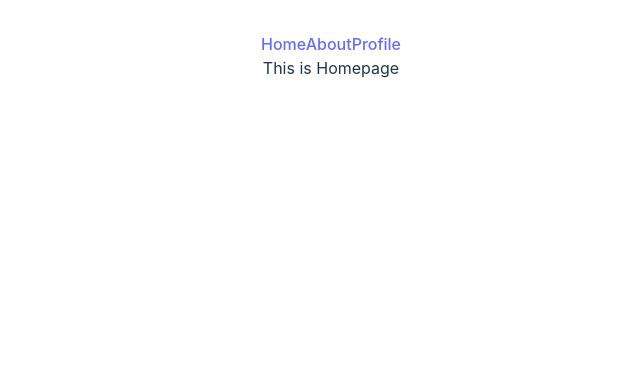
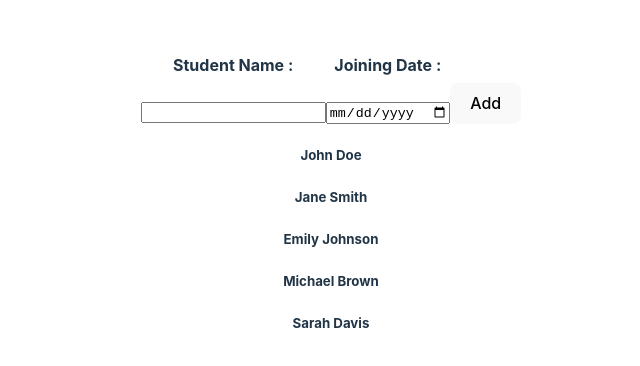
Before and after one commit to felixchen3674/react04292024, a React (Vite) app in the folder homework/react_homework/: page / in a window 1280 px wide. Shown: the top 366 px of the page, without its empty margins (309-949 px from the left). Built offline with nearby package versions, Linux system fonts and the light colour scheme.

Commit message:
update homework

```diff
--- a/homework/react_homework/src/App.css
+++ b/homework/react_homework/src/App.css
@@ -96,3 +96,12 @@ td {
   background-color: black;
   color: white;
 }
+
+.searchContainer {
+  display: flex;
+}
+.btnContainer {
+  display: flex;
+  flex-direction: column;
+  justify-content: end;
+}
--- a/homework/react_homework/src/App.tsx
+++ b/homework/react_homework/src/App.tsx
@@ -1,3 +1,4 @@
+import React from "react";
 import "./App.css";
 // import { TodoListApp } from "./day12_interactivity/TodoListApp";
 // import { TodoListApp } from "./day12_interactivity/TodoListApp";
@@ -28,6 +29,9 @@ import ToDoApp from "./day21_routing";
 import Day21Play from "./day21_routing/notes";
 import TodoProvider from "./day21_routing/todoWRouter/components/todoContext";
 
+import DormProvider from "./many_practices/DormitoryList/dormContext";
+import DomitroyList from "./many_practices/DormitoryList";
+
 function App() {
   // const student: StudentType = {
   //   id: 1,
@@ -38,9 +42,7 @@ function App() {
 
   return (
     <div>
-      <div>
-        {/* <Counter initialCount={0} /> */}
-      </div>
+      <div>{/* <Counter initialCount={0} /> */}</div>
       {/* <TodoProvider>
         <ToDoApp />
       </TodoProvider> */}
@@ -51,9 +53,12 @@ function App() {
       {/* <Day16Play /> */}
       {/* <Day17Play /> */}
       {/* <ReduxTodoSolution /> */}
-      <Day21Play />
+      {/* <Day21Play /> */}
       {/* <Day22Play /> */}
-      </div>
+      <DormProvider>
+        <DomitroyList />
+      </DormProvider>
+    </div>
   );
 }
 
--- /dev/null
+++ b/homework/react_homework/src/many_practices/DormitoryList/AddBtn.tsx
@@ -0,0 +1,11 @@
+import React, { useContext } from "react";
+import { dormContext } from "./dormContext";
+
+export default function AddBtn() {
+  const { handleOnclick } = useContext(dormContext);
+  return (
+    <div className="btnContainer">
+      <button onClick={handleOnclick}> Add</button>
+    </div>
+  );
+}
--- /dev/null
+++ b/homework/react_homework/src/many_practices/DormitoryList/ErrorHandler.tsx
@@ -0,0 +1,16 @@
+import React, { useContext } from "react";
+import { dormContext } from "./dormContext";
+
+export default function ErrorHandler() {
+  const { handleOnChange, error } = useContext(dormContext);
+  return (
+    <div className="errorContainer">
+      {error && (
+        <div>
+          <p>{error}</p>
+          <button onClick={handleOnChange}>x</button>
+        </div>
+      )}
+    </div>
+  );
+}
--- /dev/null
+++ b/homework/react_homework/src/many_practices/DormitoryList/JoiningDate.tsx
@@ -0,0 +1,16 @@
+import React, { useContext } from "react";
+import { dormContext } from "./dormContext";
+
+export default function JoiningDate() {
+  const { joinDate, setJoinDate } = useContext(dormContext);
+  return (
+    <div className="joinDateContainer">
+      <h4>Joining Date :</h4>
+      <input
+        type="date"
+        value={joinDate}
+        onChange={(e) => setJoinDate(e.target.value)}
+      ></input>
+    </div>
+  );
+}
--- /dev/null
+++ b/homework/react_homework/src/many_practices/DormitoryList/RenderList.tsx
@@ -0,0 +1,14 @@
+import React, { useContext } from "react";
+import { dormContext } from "./dormContext";
+
+export default function RenderList() {
+  const { data } = useContext(dormContext);
+  return (
+    <div className="ResidentListContainer">
+      {data &&
+        data.map((item) => {
+          return <h5 key={item.name}>{item.name}</h5>;
+        })}
+    </div>
+  );
+}
--- /dev/null
+++ b/homework/react_homework/src/many_practices/DormitoryList/Search.tsx
@@ -0,0 +1,14 @@
+import React from "react";
+import StudentName from "./StudentName";
+import JoiningDate from "./JoiningDate";
+import AddBtn from "./AddBtn";
+
+export default function Search() {
+  return (
+    <div className="searchContainer">
+      <StudentName />
+      <JoiningDate />
+      <AddBtn />
+    </div>
+  );
+}
--- /dev/null
+++ b/homework/react_homework/src/many_practices/DormitoryList/StudentName.tsx
@@ -0,0 +1,16 @@
+import React, { useContext } from "react";
+import { dormContext } from "./dormContext";
+
+export default function StudentName() {
+  const { studentName, setStudentName } = useContext(dormContext);
+  return (
+    <div className="studentNameContainer">
+      <h4>Student Name :</h4>
+      <input
+        type="text"
+        value={studentName}
+        onChange={(e) => setStudentName(e.target.value)}
+      ></input>
+    </div>
+  );
+}
--- /dev/null
+++ b/homework/react_homework/src/many_practices/DormitoryList/dormContext.tsx
@@ -0,0 +1,77 @@
+import React, { createContext, useState } from "react";
+import studentsList from "./studentList";
+
+export const dormContext = createContext(null);
+
+export default function DormProvider({ children }) {
+  const [studentName, setStudentName] = useState("");
+  const [joinDate, setJoinDate] = useState("");
+  const [error, setError] = useState("");
+  const [data, setData] = useState(studentsList);
+
+  const handleOnclick = () => {
+    if (!studentName || !joinDate) {
+      setError("Please enter all the fields");
+      return;
+    } else if (
+      !studentsList.some(
+        (item) => item.name.toLowerCase() === studentName.toLowerCase()
+      )
+    ) {
+      setError(`Sorry, ${studentName} is not a verified student!`);
+      return;
+    } else {
+      const target = studentsList.find(
+        (item) => item.name.toLowerCase() === studentName.toLowerCase()
+      );
+      console.log(target);
+      if (new Date(target.validityDate) < new Date(joinDate)) {
+        setError(`Sorry, ${studentName}'s validity has Expired!`);
+        return;
+      }
+      if (
+        data.length === 1 &&
+        data[0].name.toLowerCase() === studentName.toLowerCase()
+      ) {
+        setError(
+          `Sorry,${studentName} is already present in the residents list!`
+        );
+        setStudentName("");
+        return;
+      }
+      const res = studentsList.filter(
+        (item) =>
+          item.name.toLowerCase() === studentName.toLowerCase() &&
+          new Date(item.validityDate) > new Date(joinDate)
+      );
+      if (res) {
+        setData(res);
+        setStudentName("");
+        setJoinDate("");
+      }
+    }
+  };
+
+  const handleOnChange = () => {
+    setError("");
+  };
+
+  return (
+    <dormContext.Provider
+      value={{
+        studentName,
+        setStudentName,
+        joinDate,
+        setJoinDate,
+        error,
+        setError,
+        data,
+        setData,
+        handleOnclick,
+        handleOnChange,
+      }}
+    >
+      <div>{children}</div>
+    </dormContext.Provider>
+  );
+}
--- a/homework/react_homework/src/many_practices/DormitoryList/index.tsx
+++ b/homework/react_homework/src/many_practices/DormitoryList/index.tsx
@@ -1,7 +1,14 @@
-import React from 'react'
+import React from "react";
+import Search from "./Search";
+import RenderList from "./RenderList";
+import ErrorHandler from "./ErrorHandler";
 
 export default function DomitroyList() {
   return (
-    <div>DomitroyList</div>
-  )
+    <div>
+      <Search />
+      <ErrorHandler />
+      <RenderList />
+    </div>
+  );
 }
--- /dev/null
+++ b/homework/react_homework/src/many_practices/DormitoryList/studentList.ts
@@ -0,0 +1,29 @@
+interface studentsType {
+  name: string;
+  validityDate: string;
+}
+
+const studentsList: studentsType[] = [
+  {
+    name: "John Doe",
+    validityDate: "2024-12-31",
+  },
+  {
+    name: "Jane Smith",
+    validityDate: "2024-06-30",
+  },
+  {
+    name: "Emily Johnson",
+    validityDate: "2024-09-30",
+  },
+  {
+    name: "Michael Brown",
+    validityDate: "2024-08-31",
+  },
+  {
+    name: "Sarah Davis",
+    validityDate: "2024-07-31",
+  },
+];
+
+export default studentsList;
```
